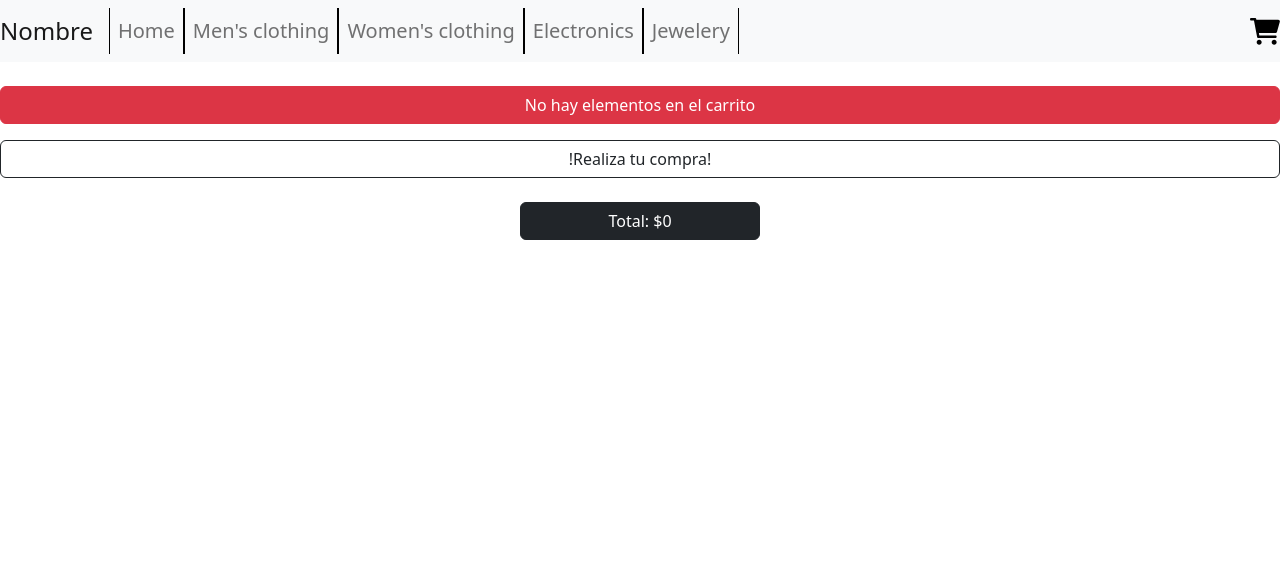
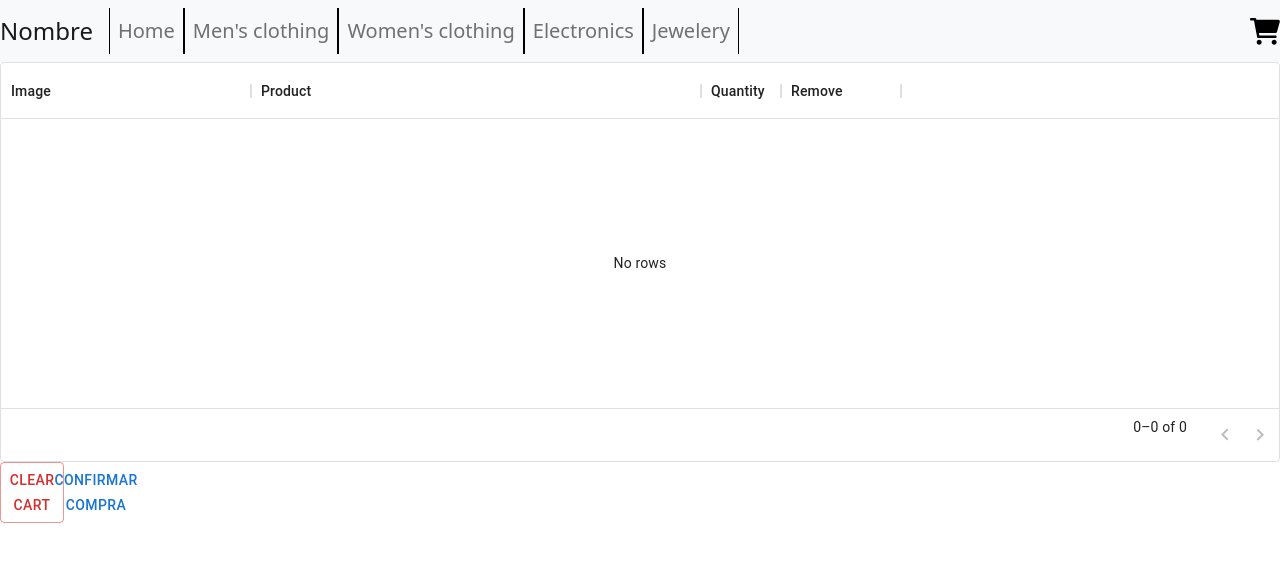
Before and after one commit to CamiloGuer/react, a React (Create React App) app: page /cart in a window 1280 px wide. Shown: the top 562 px of the page. Built offline with nearby package versions, Linux system fonts and the light colour scheme.

Commit message:
trabajo clase 13

```diff
--- a/src/App.js
+++ b/src/App.js
@@ -14,13 +14,13 @@ import ShopProvider from './context/ShopProvider';
 
 function App() {
 
-const categorias = ["Vinos Y Espumantes","Whisky","Cervezas","Espirituosas"];
+//const categorias = ["Vinos Y Espumantes","Whisky","Cervezas","Espirituosas"];
 
 
   return (
     <ShopProvider>
           <BrowserRouter>
-            <NavBar categories={categorias}/>
+            <NavBar/>
             <Routes>
 
               <Route path='/' element={<ItemListContainer/>}/>
--- /dev/null
+++ b/src/Services/generarOrden.js
@@ -0,0 +1,15 @@
+const ordenGenerada = (nombre, email, telefono, cart, total) => {
+    return {
+        buyer: {
+            nombre: nombre,
+            email: email,
+            telefono: telefono,
+        },
+        items: cart
+        ,
+        total: total,
+        createdAt: new Date().toLocaleString()
+    }
+}
+
+export default ordenGenerada;
--- a/src/containers/Cart/index.jsx
+++ b/src/containers/Cart/index.jsx
@@ -1,36 +1,126 @@
-import React from 'react'
-import { useContext } from 'react'
-import { DataGrid } from '@mui/x-data-grid';
-import { Shop } from '../../context/ShopProvider';
-import { Link } from 'react-router-dom';
-import ItemCart from '../../components/ItemCart/index.jsx'
+import React, { useContext, useState } from "react";
+import { Shop } from "../../context/ShopProvider";
+import ordenGenerada from "../../Services/generarOrden";
 
-
+import { DataGrid } from "@mui/x-data-grid";
+import { Button, CircularProgress } from "@mui/material";
+import { collection, addDoc } from "firebase/firestore";
+import { doc, updateDoc, getDoc } from "firebase/firestore";
+import { db } from "../../firebase/config";
 
 const Cart = () => {
+    const { cart, removeItem, clearCart, total } = useContext(Shop);
 
+    const [loading, setLoading] = useState(false);
 
-const {cart, totalPrice} = useContext(Shop)
-    console.log('llega', cart)
+    const renderImage = (image) => {
+        return (
+            <img
+                src={image.value}
+                alt="cart-product"
+                style={{ height: "120px" }}
+            ></img>
+        );
+    };
+
+    const renderRemoveButton = (item) => {
+        const product = item.value;
+        return (
+            <Button
+                onClick={() => removeItem(product)}
+                variant="contained"
+                color="error"
+            >
+                Remove
+            </Button>
+        );
+    };
+
+    const handleBuy = async () => {
+        setLoading(true)
+        const importeTotal = total();
+        const orden = ordenGenerada(
+            "Nombre",
+            "mail@live.com",
+            11111111111,
+            cart,
+            importeTotal
+        );
+        console.log(orden);
+
+        const docRef = await addDoc(collection(db, "orders"), orden);
+
+        cart.forEach(async (productoEnCarrito) => {
+            const productRef = doc(db, "products", productoEnCarrito.id);
+            const productSnap = await getDoc(productRef);
+            await updateDoc(productRef, {
+                stock: productSnap.data().stock - productoEnCarrito.quantity,
+            });
+        });
+        setLoading(false);
+        alert(
+            `Gracias por su compra! Se generó la orden generada con ID: ${docRef.id}`
+        );
+    };
+
+    const columns = [
+        {
+            field: "image",
+            headerName: "Image",
+            width: 250,
+            renderCell: renderImage,
+        },
+        { field: "title", headerName: "Product", width: 450 },
+        { field: "quantity", headerName: "Quantity", width: 80 },
+        {
+            field: "remove",
+            headerName: "Remove",
+            renderCell: renderRemoveButton,
+            width: 120,
+        },
+    ];
+
+    const filas = [];
+    cart.forEach((item) => {
+        filas.push({
+            id: item.id,
+            image: item.image,
+            title: item.title,
+            quantity: item.quantity,
+            remove: item,
+        });
+    });
+
     return (
-        <div>
-            {
-                cart.length === 0 ?
-                <div className='d-flex flex-column justify-content-center text-center mx-auto py-4'>
-                <p className='btn btn-danger'>No hay elementos en el carrito</p>
-                <Link to='/' className='btn btn-outline-dark' style={{width: ''}}>!Realiza tu compra!</Link>
-            </div>
-                :
-                cart.map(product =>
-                <ItemCart key={product.id} product={product}/>
-                )
-            }
-            <div className='d-flex justify-content-center'>
-                <p className='btn btn-dark' style={{width: '15rem'}}>Total: ${totalPrice()}</p>
-            </div>
+        <div style={{ height: 400, width: "100%" }}>
+            <DataGrid
+                rows={filas}
+                columns={columns}
+                pageSize={10}
+                rowsPerPageOptions={[10]}
+                rowHeight={150}
+            />
+            <Button onClick={clearCart} color="error" variant="outlined">
+                Clear cart
+            </Button>
+            {loading ? (
+                <div
+                    style={{
+                        display: "flex",
+                        flexDirection: "column",
+                        justifyContent: "center",
+                        width: "100%",
+                        height: "100%",
+                        alignItems: "center",
+                    }}
+                >
+                    <CircularProgress/>
+                </div>
+            ) : (
+                <Button onClick={handleBuy}>Confirmar compra</Button>
+            )}
         </div>
-    )
-}
-
+    );
+};
 
 export default Cart;
```
Also changed, not shown: src/Services/guardarOrden.js (added, +49 -0 lines), src/Services/guardarProductos.js (added, +27 -0 lines).
